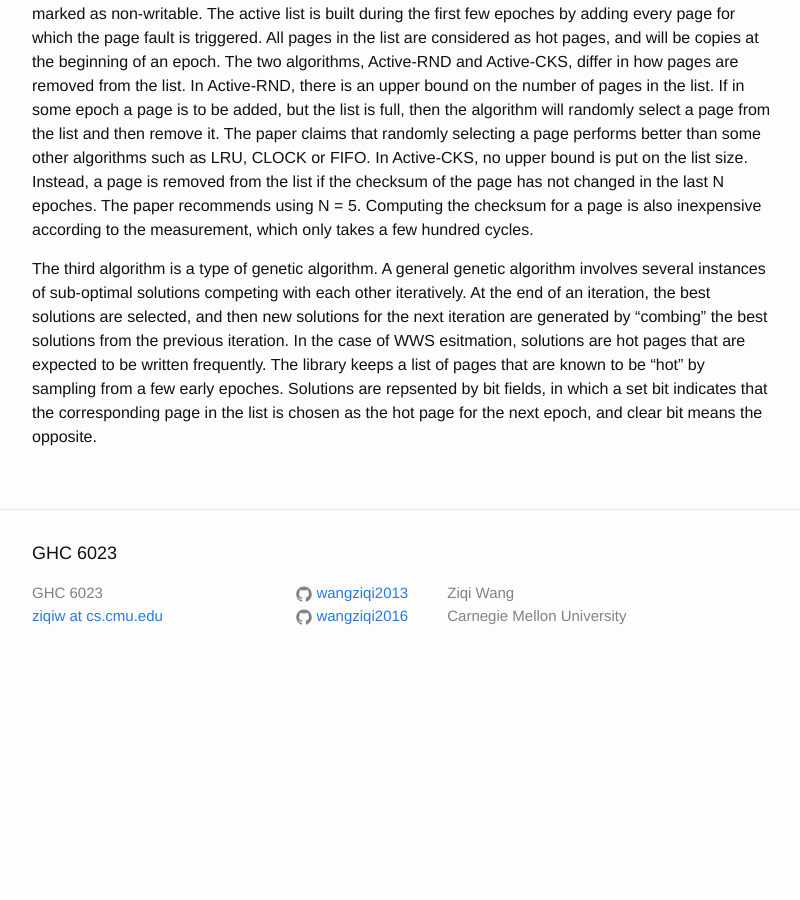
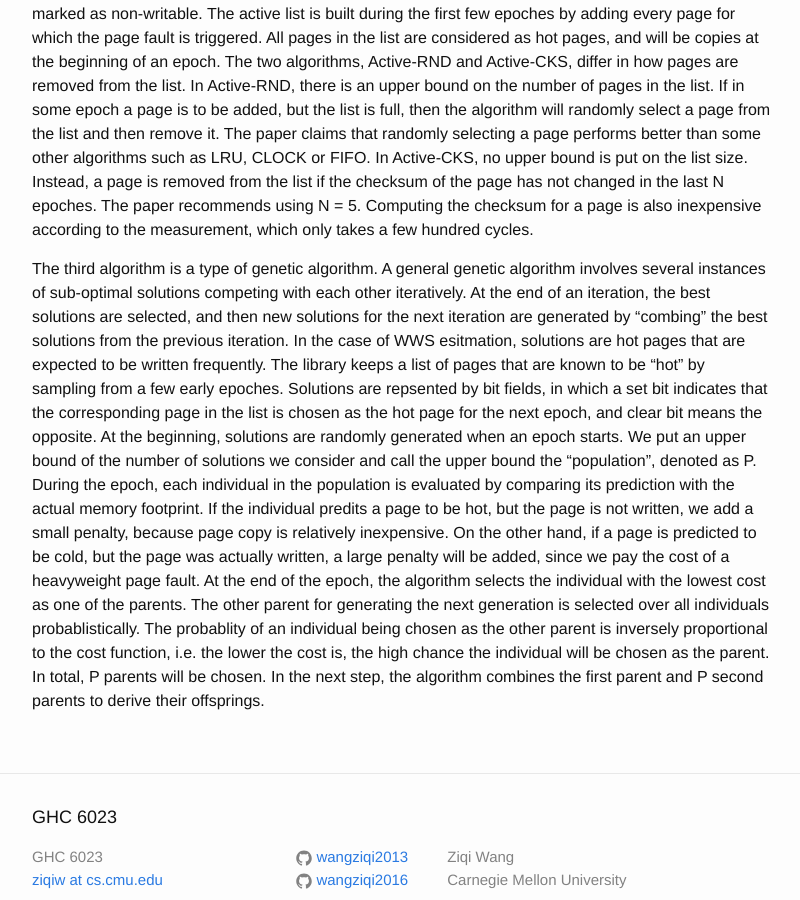
Before and after one commit to wangziqi2013/wangziqi2013.github.io, a Jekyll site: the page built from _posts/2018-03-11-speculative-memory-checkpointing.markdown, in a window 1280 px wide and 900 px high, scrolled down 1198 px. Shown: the whole window, without its empty margins (238-1038 px from the left). Built offline with Jekyll 4.4.1, drawn with Linux system fonts in a browser that asks for light colours; before the commit the page ends 1885 px from its top, so only the background shows below that.

Commit message:
Working on the algo

```diff
--- a/_posts/2018-03-11-speculative-memory-checkpointing.markdown
+++ b/_posts/2018-03-11-speculative-memory-checkpointing.markdown
@@ -55,4 +55,13 @@ new solutions for the next iteration are generated by "combing" the best solutio
 of WWS esitmation, solutions are hot pages that are expected to be written frequently. The library keeps a list of pages
 that are known to be "hot" by sampling from a few early epoches. Solutions are repsented by bit fields, in which a set bit
 indicates that the corresponding page in the list is chosen as the hot page for the next epoch, and clear bit means
-the opposite.
+the opposite. At the beginning, solutions are randomly generated when an epoch starts. We put an upper bound of the number
+of solutions we consider and call the upper bound the "population", denoted as P. During the epoch, each individual in the
+population is evaluated by comparing its prediction with the actual memory footprint. If the individual predits a page
+to be hot, but the page is not written, we add a small penalty, because page copy is relatively inexpensive. On the other
+hand, if a page is predicted to be cold, but the page was actually written, a large penalty will be added, since we pay
+the cost of a heavyweight page fault. At the end of the epoch, the algorithm selects the individual with the lowest cost
+as one of the parents. The other parent for generating the next generation is selected over all individuals probablistically.
+The probablity of an individual being chosen as the other parent is inversely proportional to the cost function, i.e.
+the lower the cost is, the high chance the individual will be chosen as the parent. In total, P parents will be chosen.
+In the next step, the algorithm combines the first parent and P second parents to derive their offsprings.
```
